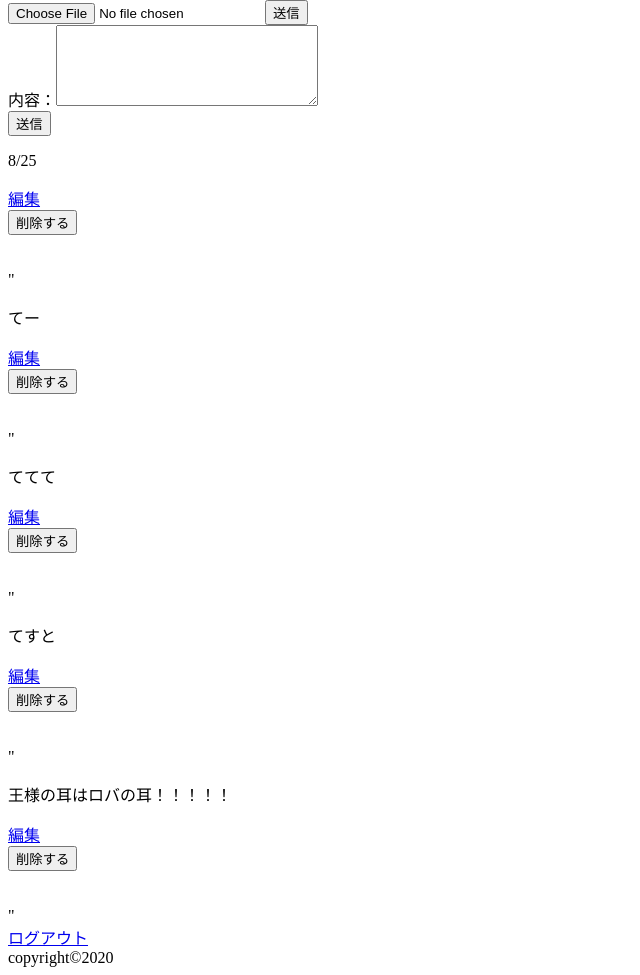
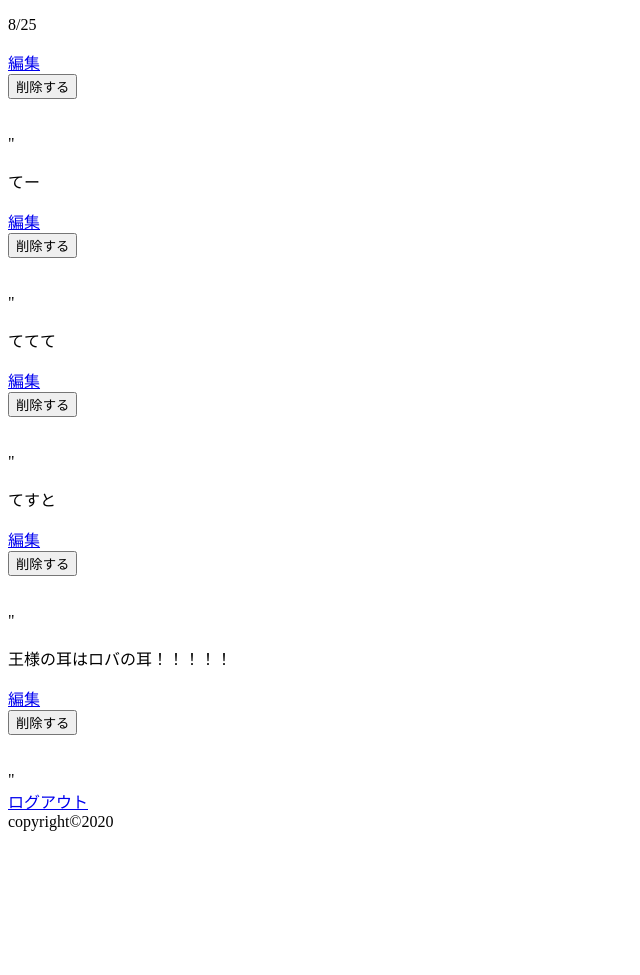
Before and after one commit to crab0628/roba_mimi, a Flask app: page /bbs in a window 1280 px wide. Shown: the part 212-1187 px from the top of the page, without its empty margins (0-640 px from the left). After the commit the page ends 1043 px from the top, so only its background shows below. Run offline with Flask 2, Linux system fonts and the light colour scheme; data comes from the database, SQL or seed files in the repository; some libraries are stand-ins or nearby versions.

Commit message:
bbs css適用

```diff
--- a/templates/bbs.html
+++ b/templates/bbs.html
@@ -4,22 +4,8 @@
 
 <div>
 
-  {% if img_url %}
-<p><img src="{{ img_url }}"></p>
-  {% endif %}
-<form method="post" action="/send" enctype="multipart/form-data">
-  <input type="file" id="img_file" name="img_file" class="col-sm-4">
-  <input type="submit" value="送信" class="btn">
-</form>
-
-  <form action="/add" method="post">
-    内容：<textarea name="comment" cols="30" rows="5"></textarea><br>
-    <input type="submit" name="save" value="送信">
-  </form>
-
-
   {% for item in comment_list %}
-  <div class="bbs_content">
+  <div class="twi">
     <p>{{item["comment"]}}</p>
       <a href="/edit/{{item['id']}}">編集</a>
       <form action="/del" method="post">
```
